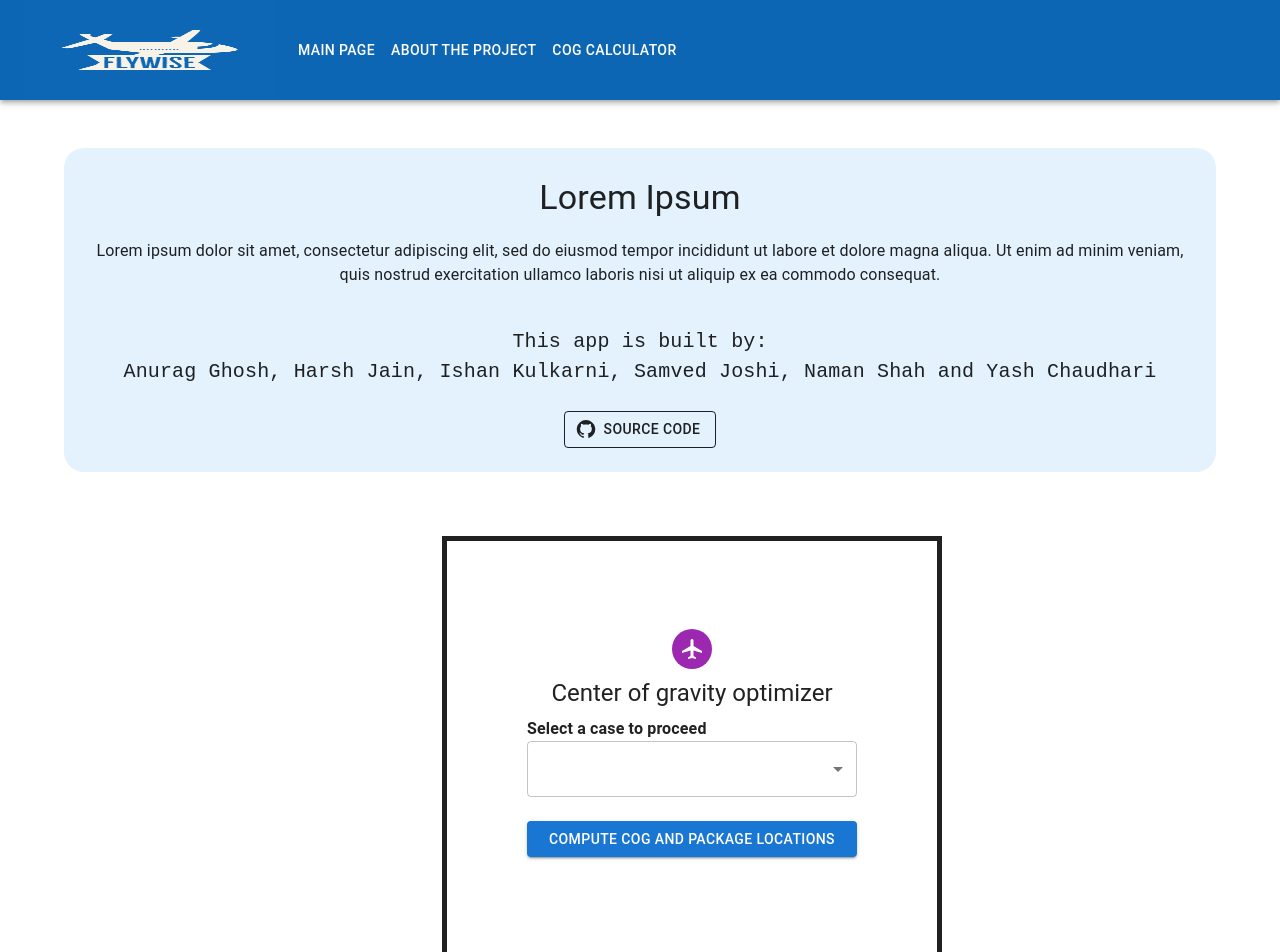
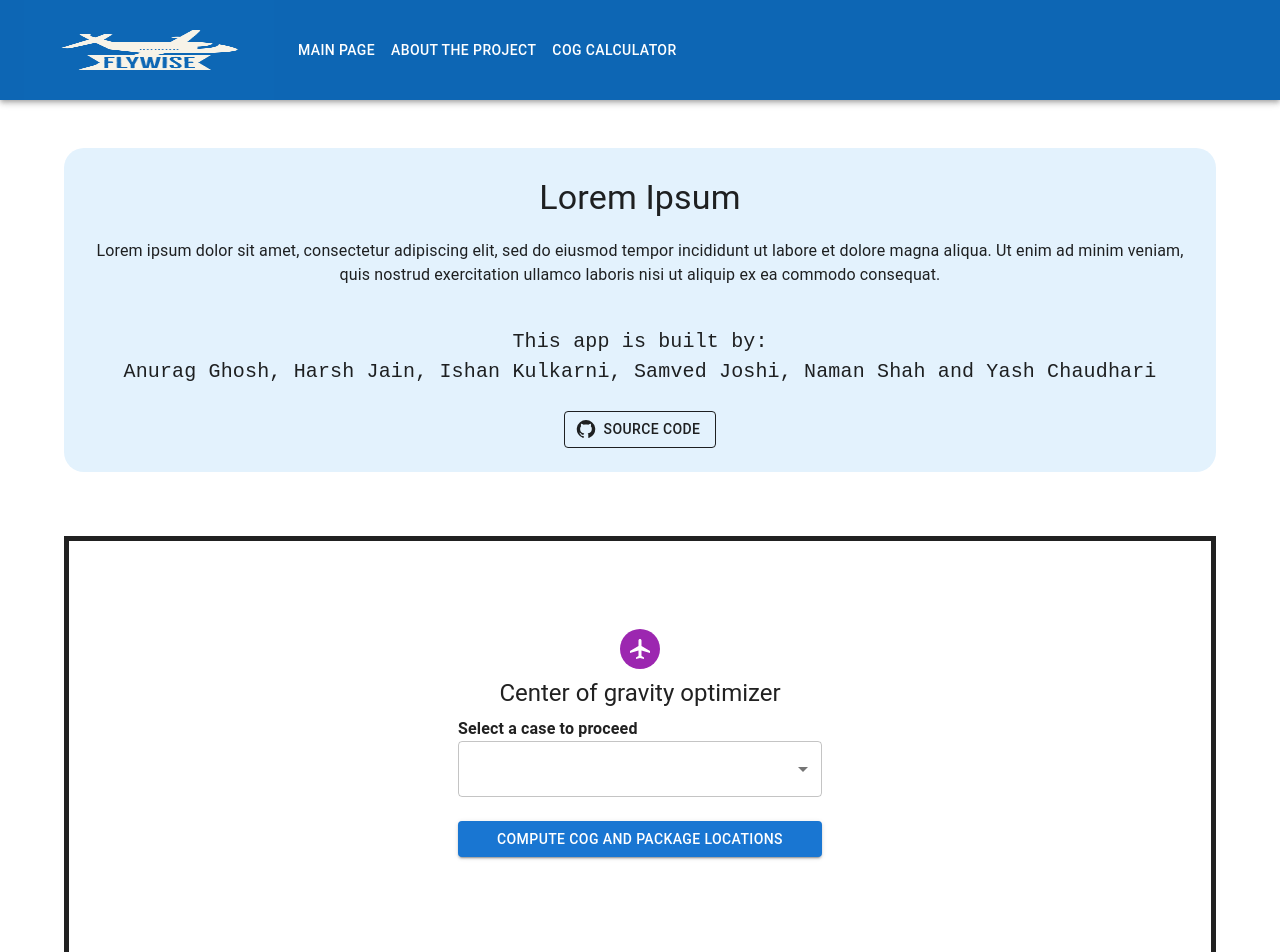
Before and after one commit to Team-Hackerman/Flywise, a React (Create React App) app in the folder flywise/: page / in a window 1280 px wide. Shown: the top 952 px of the page. Built offline with nearby package versions, Linux system fonts and the light colour scheme.

Commit message:
single page

```diff
--- a/flywise/src/components/Form.js
+++ b/flywise/src/components/Form.js
@@ -90,7 +90,7 @@ export default function Form() {
 
   return (
     <ThemeProvider theme={theme}>
-      <Container component="main" maxWidth="xs">
+      <Container component="main">
         <CssBaseline />
 
         <Box
--- a/flywise/src/components/Main.js
+++ b/flywise/src/components/Main.js
@@ -1,5 +1,4 @@
 import React from 'react';
-import bannerlogo from '../assets/heckermen.png';
 import { Box, Button, Container, Link, Typography } from "@mui/material";
 import GitHubIcon from '@mui/icons-material/GitHub';
 
```
